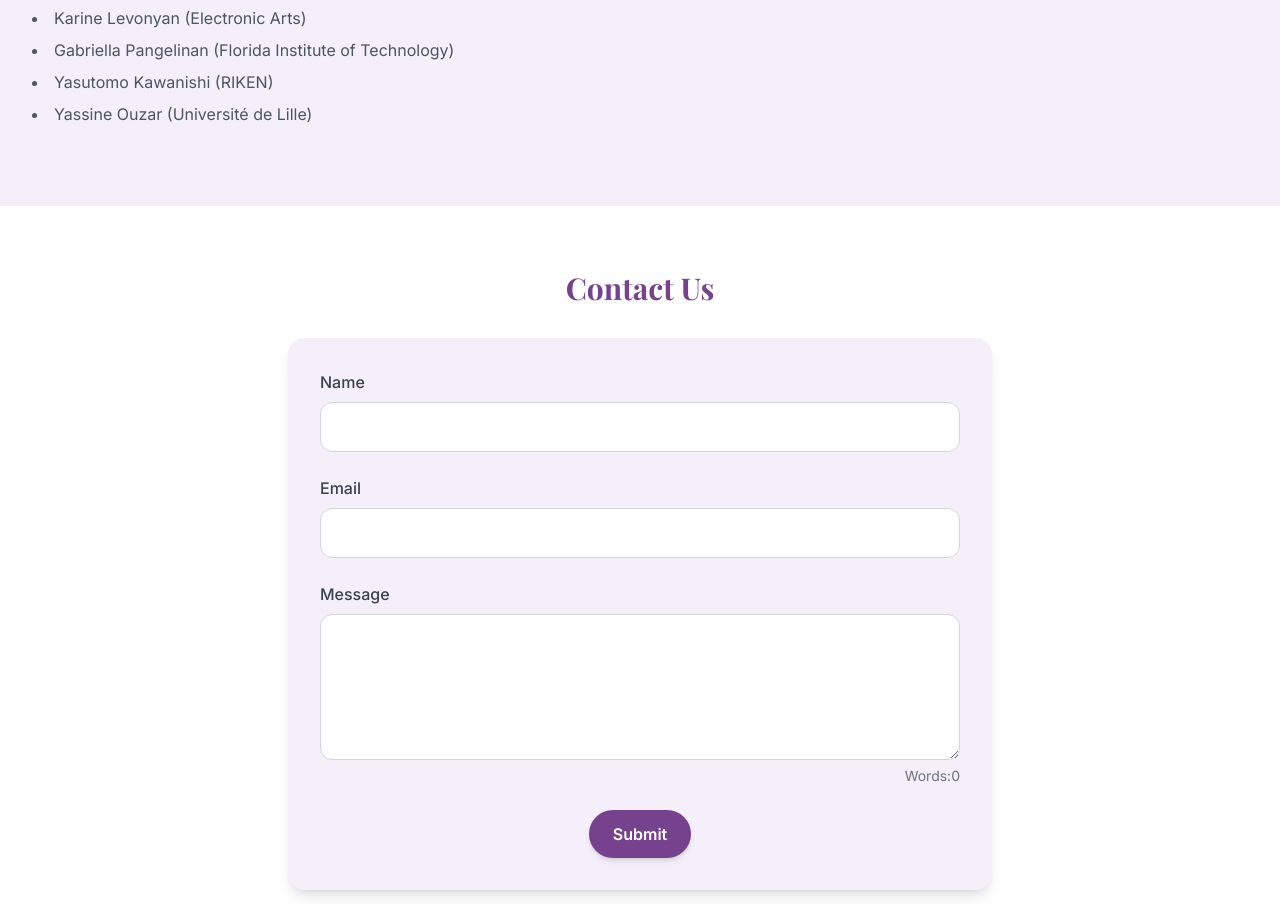
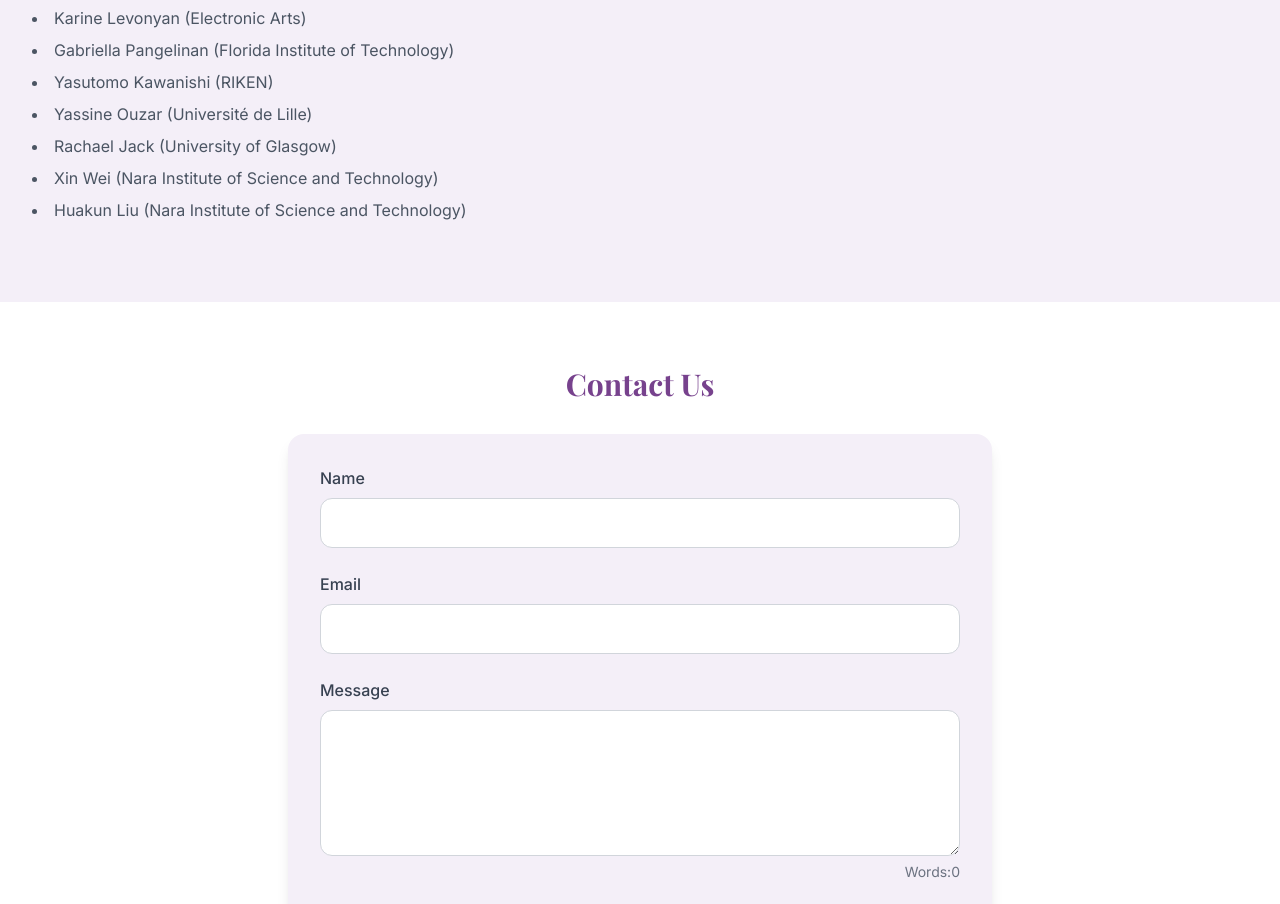
Before and after one commit to ElizaZhou96/EmpAI26, a React (Vite) app: page / in a window 1280 px wide. Shown: the part 5720-6624 px from the top of the page. Built offline with nearby package versions, Linux system fonts and the light colour scheme.

Commit message:
Update App.tsx

```diff
--- a/src/App.tsx
+++ b/src/App.tsx
@@ -463,6 +463,9 @@ function App() {
 				<li>Gabriella Pangelinan (Florida Institute of Technology) </li>
 				<li>Yasutomo Kawanishi (RIKEN) </li>
 				<li>Yassine	Ouzar (Université de Lille) </li>
+				<li>Rachael	Jack (University of Glasgow) </li>
+				<li>Xin	Wei (Nara Institute of Science and Technology) </li>
+				<li>Huakun Liu (Nara Institute of Science and Technology) </li>
 			  </ul>
             </p>
         </div>
```
